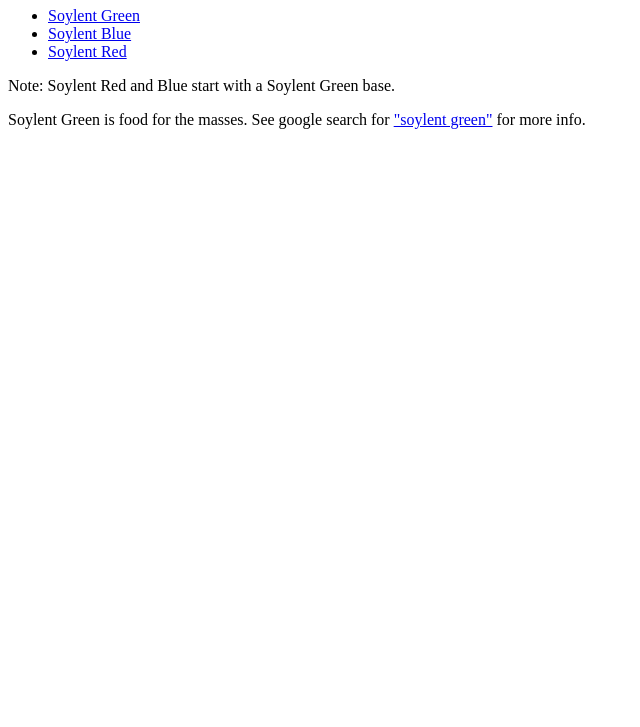
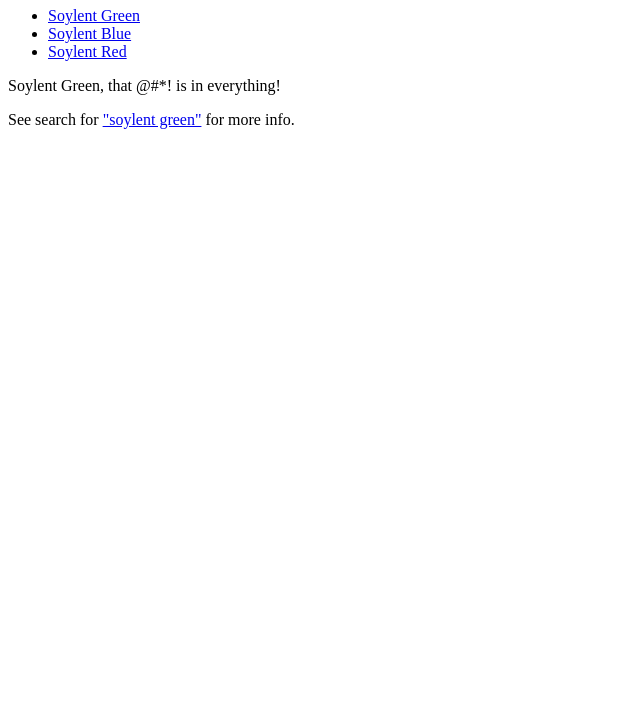
Before and after one commit to eag1etron/odin-recipes, a plain HTML site: page index.html in a window 1280 px wide. Shown: the part 73-800 px from the top of the page, without its empty margins (0-640 px from the left). Drawn offline with Linux system fonts and the light colour scheme.

Commit message:
Modify index.html h1 description

```diff
--- a/index.html
+++ b/index.html
@@ -13,9 +13,9 @@
       <li><a href="soylent-blue.html">Soylent Blue</a></li>
       <li><a href="soylent-red.html">Soylent Red</a></li>
     </ul>
-    <p>Note: Soylent Red and Blue start with a Soylent Green base.</p>
+    <p>Soylent Green, that @#*! is in everything!</p>
     <p>
-      Soylent Green is food for the masses. See google search for
+      See search for
       <a href="https://www.google.com/search?q=soylent+green" target="_blank"
         >"soylent green"</a
       >
```
